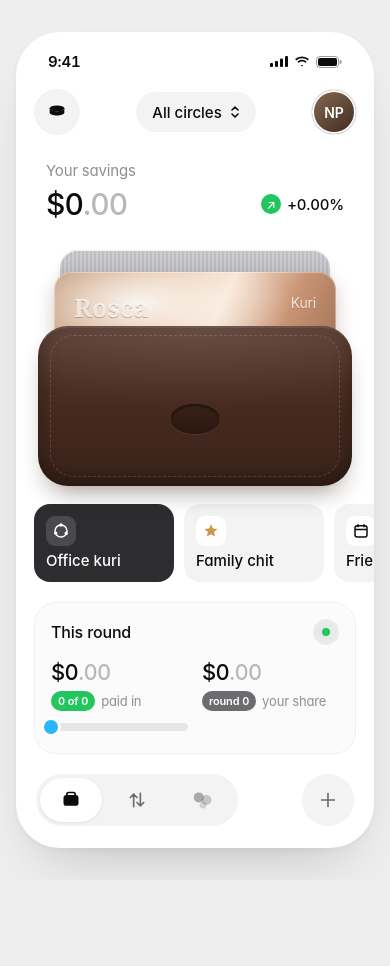
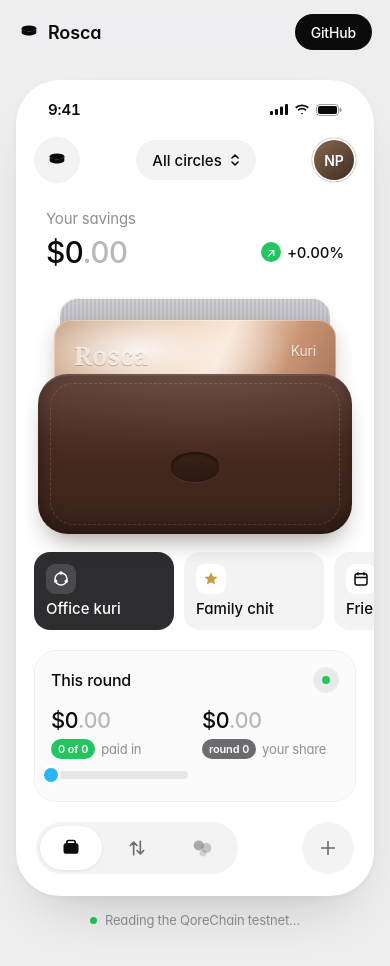
Before and after one commit to nikhil-pn/rosca, a website with bundled scripts: page web/index.html in a window 390 px wide. Before the commit the page ends 880 px from the top, so only its background shows below. Built offline with nearby package versions, Linux system fonts and the light colour scheme; no server answers.

Commit message:
Web: page layout with the live phone pinned beside the story on desktop, stacked on mobile
Co-Authored-By: Claude Opus 5.5 <noreply@anthropic.com>

```diff
--- /dev/null
+++ b/web/css/layout.css
@@ -0,0 +1,43 @@
+/* Page layout: the story on the left, the live phone pinned on the right (desktop),
+   or hero, phone, story stacked (mobile). */
+.site-nav {
+  position: sticky; top: 0; z-index: 10;
+  display: flex; align-items: center; gap: 28px;
+  max-width: 1200px; margin: 0 auto; padding: 18px 32px;
+  background: rgba(238, 238, 239, 0.82);
+  -webkit-backdrop-filter: saturate(1.6) blur(16px); backdrop-filter: saturate(1.6) blur(16px);
+}
+.site-nav .logo { display: inline-flex; align-items: center; gap: 8px; font-weight: 600; font-size: 18px; text-decoration: none; }
+.site-nav .logo svg { fill: currentColor; }
+.site-nav .links { display: flex; gap: 22px; margin-left: auto; }
+.site-nav .links a { text-decoration: none; color: #48484c; font-size: 15px; }
+.site-nav .links a:hover { color: var(--ink); }
+.site-nav .gh {
+  text-decoration: none; font-size: 14px; font-weight: 500; height: 36px; padding: 0 16px;
+  display: inline-flex; align-items: center; border-radius: 999px; background: var(--ink); color: #fff;
+}
+
+.layout {
+  max-width: 1200px; margin: 0 auto; padding: 24px 32px 80px;
+  display: grid; grid-template-columns: minmax(0, 1fr) 420px; column-gap: 80px;
+  grid-template-areas: "hero device" "rest device";
+  grid-template-rows: auto 1fr;
+}
+.hero { grid-area: hero; }
+.rest { grid-area: rest; min-width: 0; }
+.device { grid-area: device; position: sticky; top: 84px; align-self: start; padding-top: 8px; }
+.device .phone { width: 390px; margin: 0 auto; }
+.device-note { display: flex; align-items: center; justify-content: center; gap: 8px; margin-top: 16px; color: var(--muted); font-size: 13px; }
+.device-note .dot { width: 7px; height: 7px; border-radius: 50%; background: var(--green); }
+
+@media (max-width: 1080px) {
+  .layout { grid-template-columns: minmax(0, 1fr) 390px; column-gap: 48px; }
+}
+@media (max-width: 900px) {
+  .site-nav { padding: 14px 18px; gap: 16px; }
+  .site-nav .links { display: none; }
+  .site-nav .gh { margin-left: auto; }
+  .layout { grid-template-columns: minmax(0, 1fr); grid-template-areas: "hero" "device" "rest"; padding: 8px 16px 64px; }
+  .device { position: static; padding-top: 0; margin: 8px 0 24px; }
+  .device .phone { width: min(390px, 100%); }
+}
--- a/web/index.html
+++ b/web/index.html
@@ -3,17 +3,42 @@
 <head>
   <meta charset="utf-8">
   <meta name="viewport" content="width=device-width, initial-scale=1, viewport-fit=cover">
-  <title>Rosca · the savings circle the organiser can't run away with</title>
+  <title>Rosca · the savings circle no one can run away with</title>
   <meta name="description" content="A chit fund (kuri, kameti) on QoreChain whose pot no single key can move. Payouts need the winner's post-quantum ML-DSA-87 signature and a majority of members.">
   <meta name="theme-color" content="#eeeeef">
+  <meta property="og:title" content="Rosca · the savings circle no one can run away with">
+  <meta property="og:description" content="A chit fund on QoreChain. The pot moves only with a majority of members and the winner's ML-DSA-87 signature, checked on chain.">
+  <meta property="og:image" content="og.png">
+  <meta name="twitter:card" content="summary_large_image">
+  <link rel="icon" href="favicon.svg" type="image/svg+xml">
   <link rel="preload" href="fonts/inter-500.woff2" as="font" type="font/woff2" crossorigin>
   <link rel="stylesheet" href="css/base.css">
+  <link rel="stylesheet" href="css/layout.css">
+  <link rel="stylesheet" href="css/story.css">
   <link rel="stylesheet" href="css/phone.css">
   <link rel="stylesheet" href="css/wallet.css">
   <link rel="stylesheet" href="css/sections.css">
+  <link rel="stylesheet" href="css/tabs.css">
 </head>
 <body>
-  <main class="stage">
+  <header class="site-nav">
+    <a class="logo" href="#top" aria-label="Rosca home">
+      <svg width="22" height="22" viewBox="0 0 24 24" aria-hidden="true"><ellipse cx="12" cy="8" rx="8" ry="3.2"/><path d="M4 8v4.5c0 1.8 3.6 3.2 8 3.2s8-1.4 8-3.2V8c0 1.8-3.6 3.2-8 3.2S4 9.8 4 8Z"/></svg>
+      Rosca
+    </a>
+    <nav class="links" aria-label="Sections">
+      <a href="#how">How it works</a>
+      <a href="#live">Live</a>
+      <a href="#security">Security</a>
+      <a href="#proof">Proof</a>
+    </nav>
+    <a class="gh" href="https://github.com/nikhil-pn/rosca" target="_blank" rel="noopener">GitHub</a>
+  </header>
+
+  <main class="layout" id="top">
+    <!-- @hero -->
+
+    <aside class="device" aria-label="The Rosca app, live on the QoreChain testnet">
       <section class="phone" aria-label="Rosca app">
         <div class="status-bar" aria-hidden="true">
           <span class="time">9:41</span>
@@ -95,9 +120,13 @@
             <svg width="22" height="22" viewBox="0 0 24 24" aria-hidden="true"><path d="M12 5v14M5 12h14" fill="none" stroke="currentColor" stroke-width="1.8" stroke-linecap="round"/></svg>
           </button>
         </footer>
-      <!-- @body -->
             </section>
-    <!-- @phone -->
+      <p class="device-note"><span class="dot"></span><span id="device-note">Reading the QoreChain testnet…</span></p>
+    </aside>
+
+    <div class="rest">
+      <!-- @sections -->
+    </div>
   </main>
   <script type="module" src="js/app.js"></script>
 </body>
```
Lines whose indentation alone changed are shown as unchanged.
